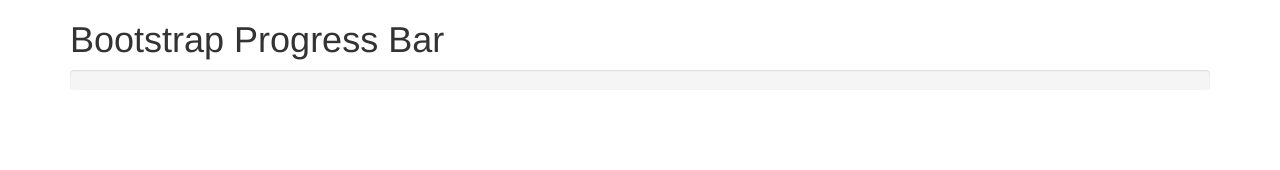
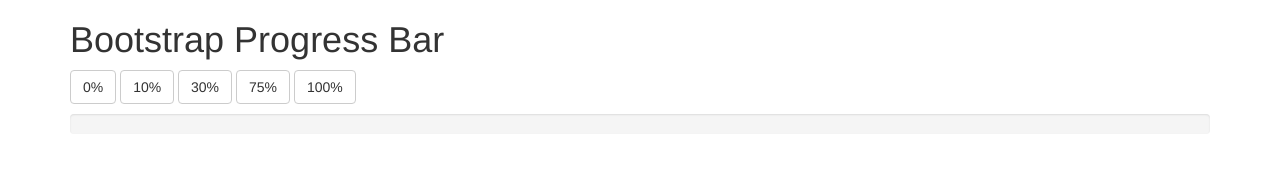
Before and after one commit to jbeurel/bootstrap-progressbar-tuto, a plain HTML site: page index.html in a window 1280 px wide. Drawn offline with nearby package versions, Linux system fonts and the light colour scheme.

Commit message:
defines the contract, the DOM

```diff
--- a/index.html
+++ b/index.html
@@ -6,6 +6,14 @@
 <body>
     <div class="container">
         <h1>Bootstrap Progress Bar</h1>
+
+        <p>
+            <button data-toggle="progressbar" data-target="#myProgressbar" data-value="0" class="btn btn-default">0%</button>
+            <button data-toggle="progressbar" data-target="#myProgressbar" data-value="10" class="btn btn-default">10%</button>
+            <button data-toggle="progressbar" data-target="#myProgressbar" data-value="30" class="btn btn-default">30%</button>
+            <button data-toggle="progressbar" data-target="#myProgressbar" data-value="75" class="btn btn-default">75%</button>
+            <button data-toggle="progressbar" data-target="#myProgressbar" data-value="100" class="btn btn-default">100%</button>
+        </p>
 
         <div id="myProgressbar" class="progress">
           <div class="progress-bar" role="progressbar" aria-valuenow="0" aria-valuemin="0" aria-valuemax="100" style="width: 0%;">
```
